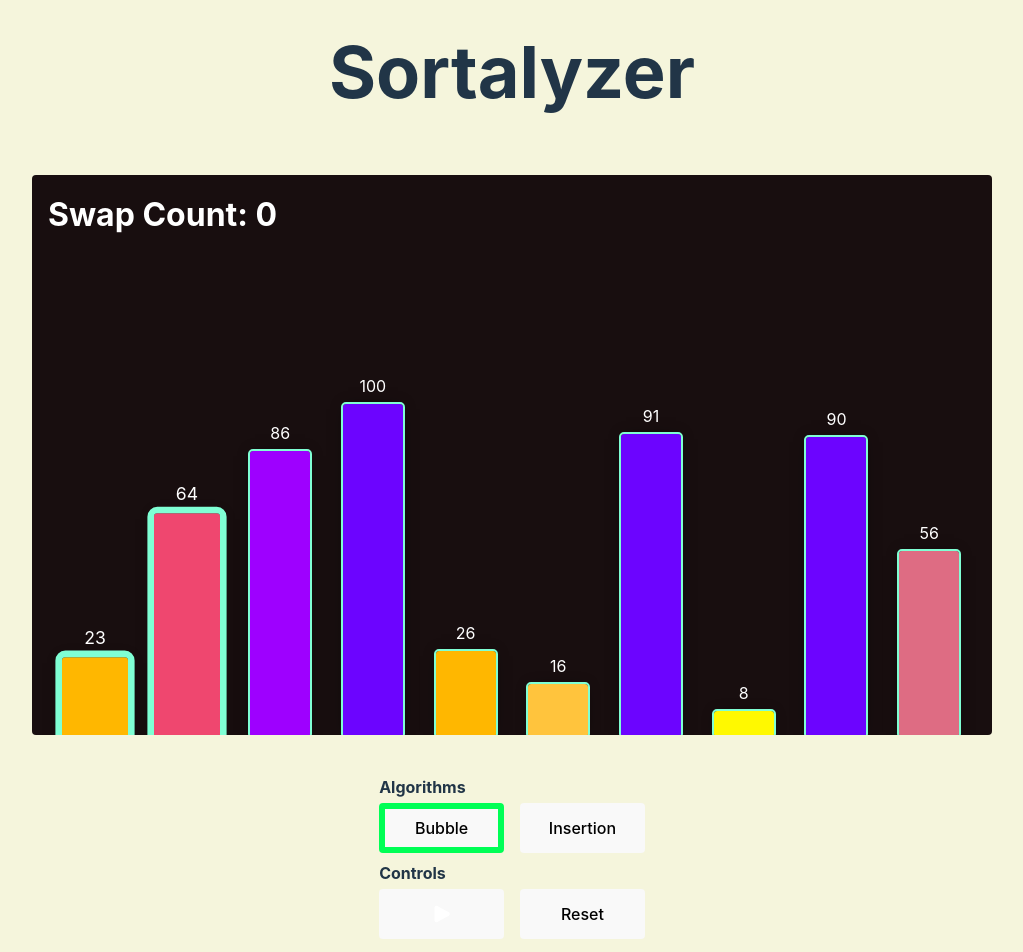
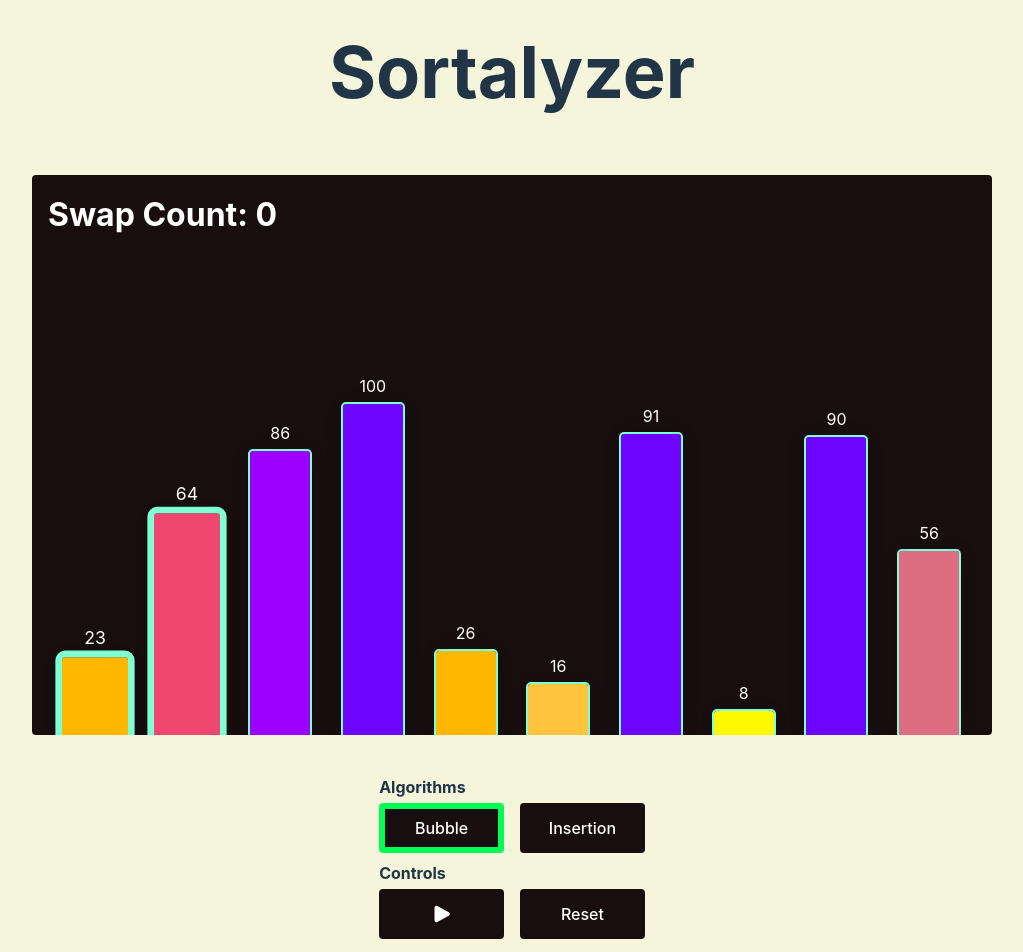
Before and after one commit to Tailsxz/sort-visualizer, a React (Vite) app: page / in a window 1280 px wide. Shown: the top 952 px of the page, without its empty margins (128-1151 px from the left). Built offline with nearby package versions, Linux system fonts and the light colour scheme.

Commit message:
add: background color directly to buttons
UA styles overrided the root bg inheritance on iOS.

```diff
--- a/src/App.css
+++ b/src/App.css
@@ -49,6 +49,8 @@ body {
 
 .menuItem {
   width: 100%;
+  background: var(--clr-neutral-400);
+  color: #FFF;
 }
 
 .grid {
@@ -100,7 +102,6 @@ button {
   justify-content: center;
   align-items: center;
   height: 50px;
-  background: var(--clr-neutral-400);
   text-align: end;
 }
 
--- a/src/index.css
+++ b/src/index.css
@@ -45,7 +45,6 @@ p {
 button,
 select {
   padding: 0.5rem 1rem;
-  background-color: var(--clr-neutral-400);
   border-radius: 4px;
   border: 4px solid transparent;
   font-size: 1em;
```
